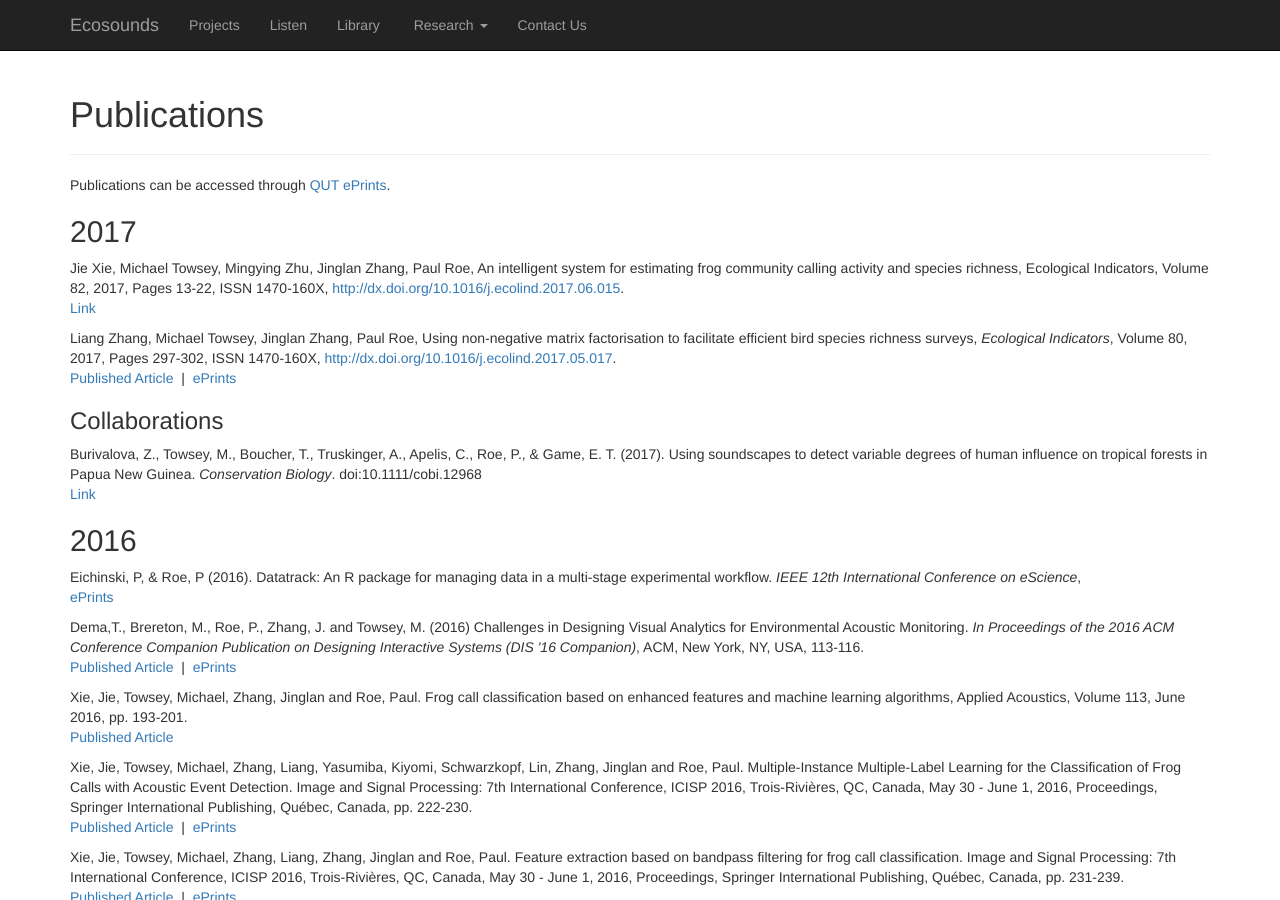
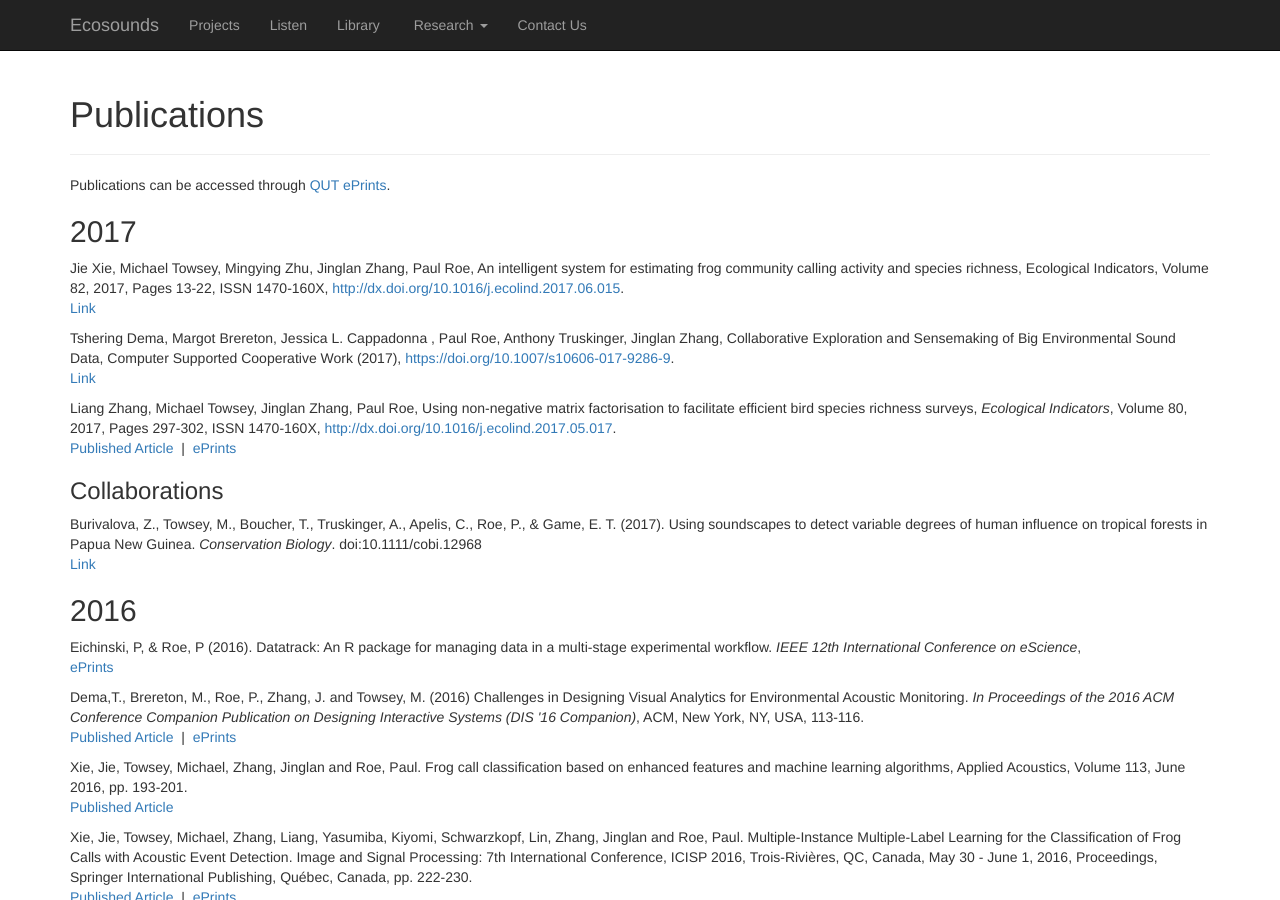
Before and after one commit to QutEcoacoustics/research-blog, a Jekyll site: the page built from publications/publications.html, in a window 1280 px wide and 900 px high. Built offline with Jekyll 4.4.1, drawn with Linux system fonts in a browser that asks for light colours; nearby versions of some CDN libraries.

Commit message:
Update publications.html

```diff
--- a/publications/publications.html
+++ b/publications/publications.html
@@ -20,7 +20,13 @@ title: Ecosounds | Publications
         <br/>
 	<a href="http://dx.doi.org/10.1016/j.ecolind.2017.06.015">Link</a>
     </p>
-
+     <p>
+        Tshering Dema, Margot Brereton, Jessica L. Cappadonna , Paul Roe, Anthony Truskinger, Jinglan Zhang,  Collaborative Exploration and
+	Sensemaking of Big Environmental Sound Data, Computer Supported Cooperative Work (2017),
+        <a href="https://doi.org/10.1007/s10606-017-9286-9">https://doi.org/10.1007/s10606-017-9286-9</a>.
+        <br/>
+	<a href="https://doi.org/10.1007/s10606-017-9286-9">Link</a>
+    </p
     <p>
         Liang Zhang, Michael Towsey, Jinglan Zhang, Paul Roe, Using non-negative matrix factorisation
 	    to facilitate efficient bird species richness surveys, <i>Ecological Indicators</i>,
```
